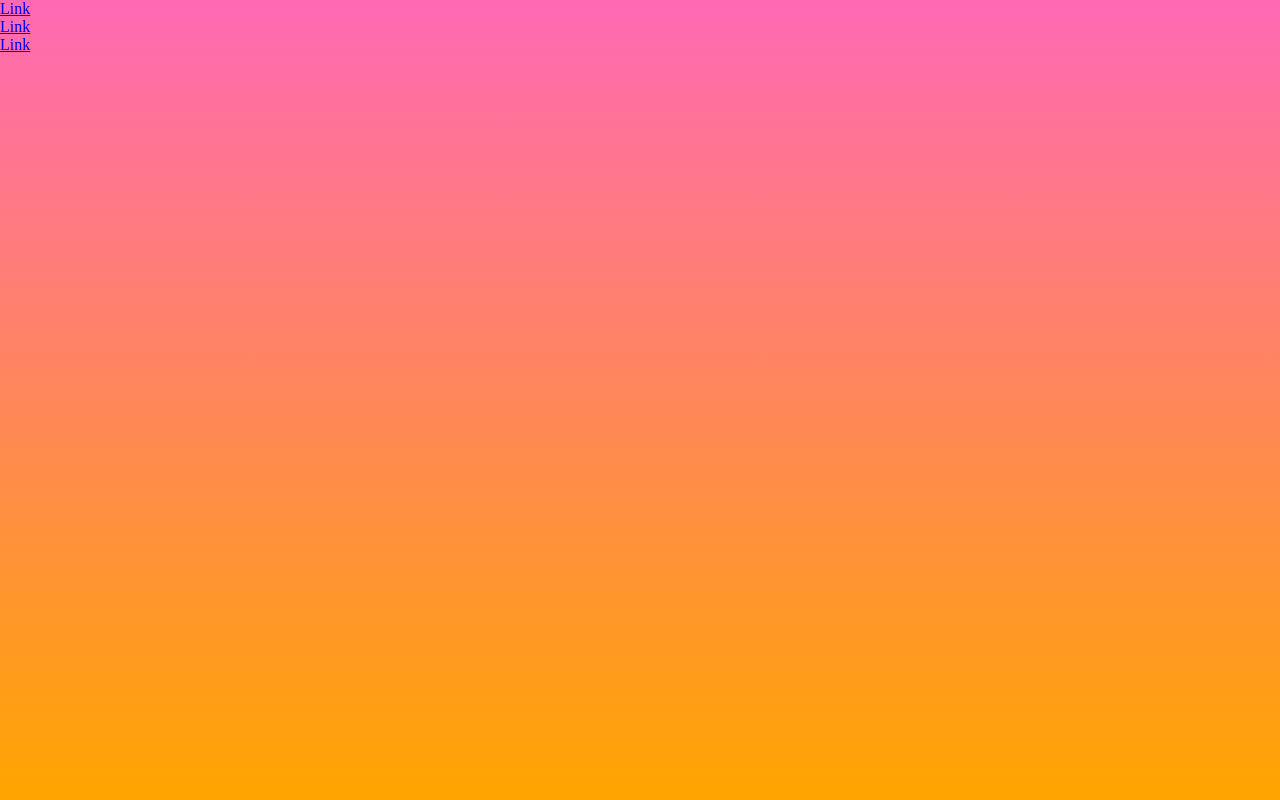
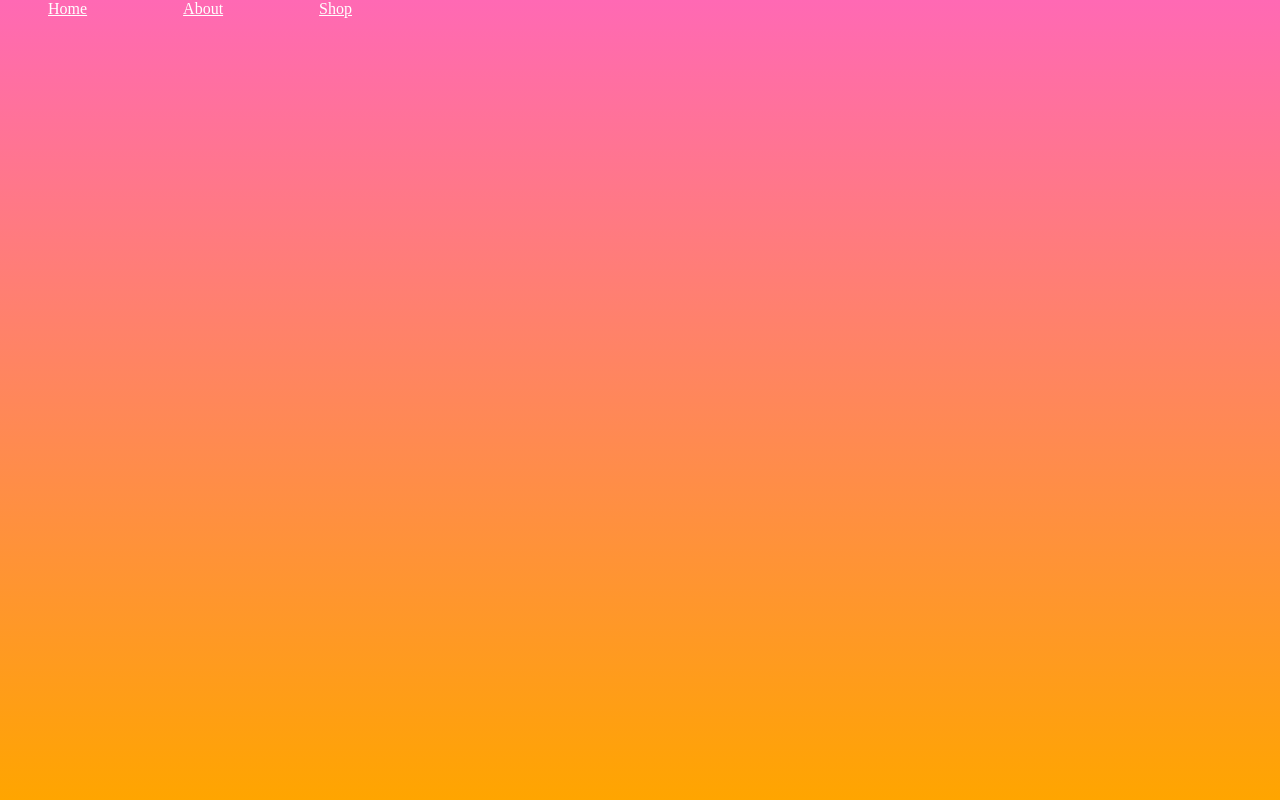
Before and after one commit to jasminoberle/sample-git, a plain HTML site: page index.html in a window 1280 px wide. Shown: the top 800 px of the page. Drawn offline with Linux system fonts and the light colour scheme.

Commit message:
update navigation html and css

```diff
--- a/index.html
+++ b/index.html
@@ -11,9 +11,9 @@
   <header>
     <nav>
       <ul>
-        <li><a href="#">Link</a></li>
-        <li><a href="#">Link</a></li>
-        <li><a href="#">Link</a></li>
+        <li><a href="#">Home</a></li>
+        <li><a href="#">About</a></li>
+        <li><a href="#">Shop</a></li>
       </ul>
     </nav>
   </header>
--- a/style.css
+++ b/style.css
@@ -33,3 +33,16 @@ main {
   display: flex;
   background: orange;
 }
+
+nav ul{
+  display: flex;
+}
+
+nav ul li {
+  margin: 0 3rem;
+  list-style-type: none;
+}
+
+nav ul li a {
+  color: white;
+}
```
